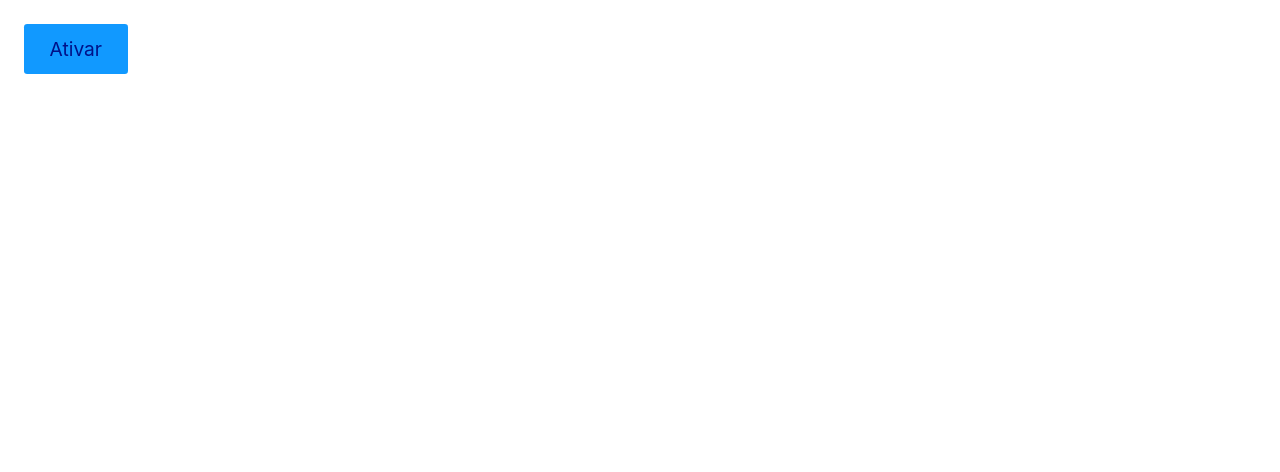
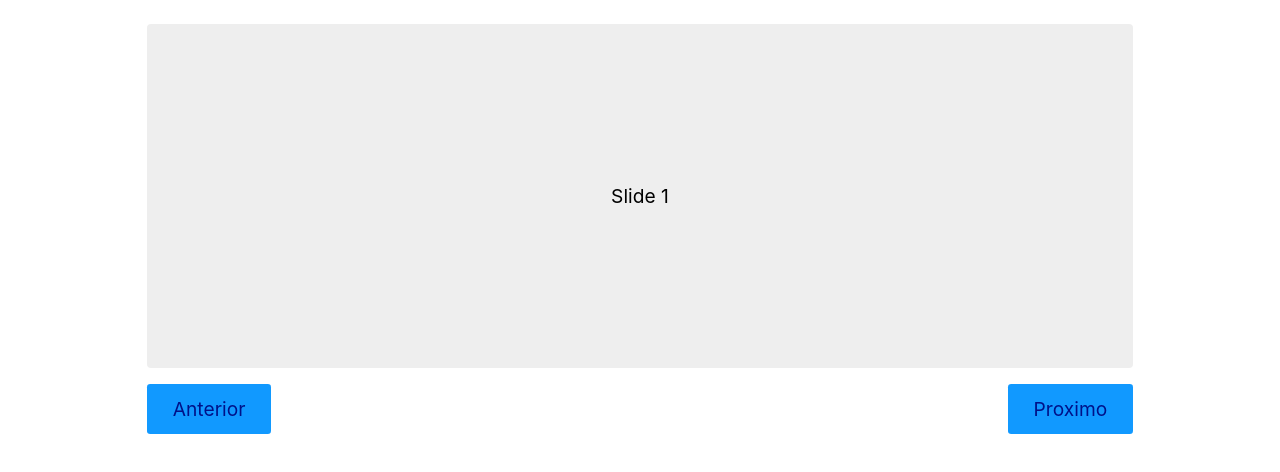
Before and after one commit to ocesar9/React, a React (Create React App) app in the folder ambiente-do-curso/appreact/: page / in a window 1280 px wide. Shown: the top 472 px of the page. Built offline with nearby package versions, Linux system fonts and the light colour scheme.

Commit message:
Animações 2

```diff
--- a/ambiente-do-curso/appreact/src/App.css
+++ /dev/null
@@ -1,25 +0,0 @@
-.animeLeft{
-  opacity: 0;
-  transform: translateX(-20px);
-  animation: animeLeft 0.3s forwards;
-}
-
-@keyframes animeLeft {
-  to {
-    opacity: 1;
-    transform: initial;
-  }
-}
-
-.zoom{
-  opacity: 0;
-  transform: scale(.8);
-  animation: animeLeft 0.3s forwards;
-}
-
-@keyframes animeLeft {
-  to {
-    opacity: initial;
-    transform: initial;
-  }
-}
--- a/ambiente-do-curso/appreact/src/App.js
+++ b/ambiente-do-curso/appreact/src/App.js
@@ -1,14 +1,26 @@
 import React from 'react'
-import Produto from './Produto'
-import './App.css'
+import Slide from './Slide';
 
 const App = () => {
-  const [ativar,setAtivar] = React.useState(false);
+  const slides = [
+    {
+      id: 'slide1',
+      text:'Slide 1'
+    },
+    {
+      id: 'slide2',
+      text:'Slide 2'
+    },
+    {
+      id: 'slide3',
+      text:'Slide 3'
+    }
+  ]
+
 
   return (
     <div>
-      <button onClick={() => setAtivar(!ativar)}>Ativar</button>
-      {ativar && <Produto/>}
+      <Slide slides={slides}/>
     </div>
   )
 }
--- a/ambiente-do-curso/appreact/src/Produto.js
+++ /dev/null
@@ -1,12 +0,0 @@
-import React from 'react'
-
-const Produto = () => {
-  return (
-    <div className='zoom'>
-      <h1>Produto</h1>
-      <p>Meu produto</p>
-    </div>
-  )
-}
-
-export default Produto
--- /dev/null
+++ b/ambiente-do-curso/appreact/src/Slide.js
@@ -0,0 +1,48 @@
+import React from 'react';
+import styles from './Slide.module.css';
+
+const Slide = ({ slides }) => {
+  const [active, setActive] = React.useState(0);
+  const [position, setPosition] = React.useState(0);
+
+  const contentRef = React.useRef();
+
+  React.useEffect(() => {
+    const {width} = contentRef.current.getBoundingClientRect()
+    console.log(width*active);
+    setPosition(-(width*active));
+
+  }, [active])
+
+  function slidePrev() {
+    if(active > 0) setActive(active-1);
+
+  }
+
+  function slideNext() {
+    // console.log(contentRef.current.getBoundingClientRect());
+    if(active < slides.length-1) setActive(active+1);
+  }
+
+  return (
+    <section className={styles.container}>
+      <div
+        ref={contentRef}
+        className={styles.content}
+        style={{ transform: `translateX(${position}px)` }}
+      >
+        {slides.map((slide) => (
+          <div key={slide.id} className={styles.item}>
+            {slide.text}
+          </div>
+        ))}
+      </div>
+      <nav className={styles.nav}>
+        <button onClick={slidePrev}>Anterior</button>
+        <button onClick={slideNext}>Proximo</button>
+      </nav>
+    </section>
+  );
+};
+
+export default Slide;
--- /dev/null
+++ b/ambiente-do-curso/appreact/src/Slide.module.css
@@ -0,0 +1,25 @@
+.container{
+  overflow: hidden;
+}
+
+.content{
+  display: flex;
+  transition: transform .3s ease;
+}
+
+.item{
+  flex-shrink: 0;
+  width: 80%;
+  margin: 0 10%;
+  padding: 10rem 0;
+  background: #eee;
+  border-radius: 4px;
+  text-align: center;
+}
+
+.nav{
+  display: flex;
+  justify-content: space-between;
+  margin: 1rem auto;
+  width: 80%;
+}
```
